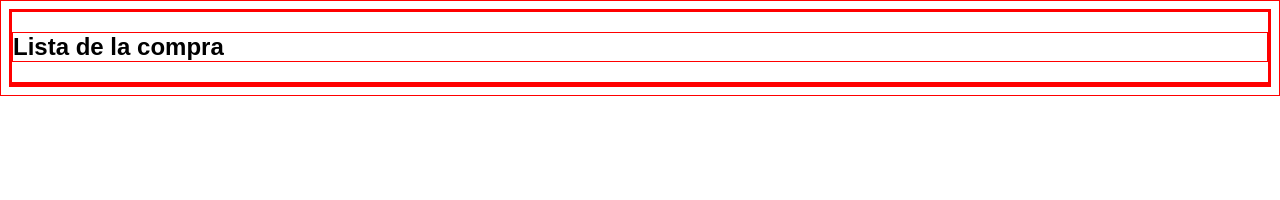
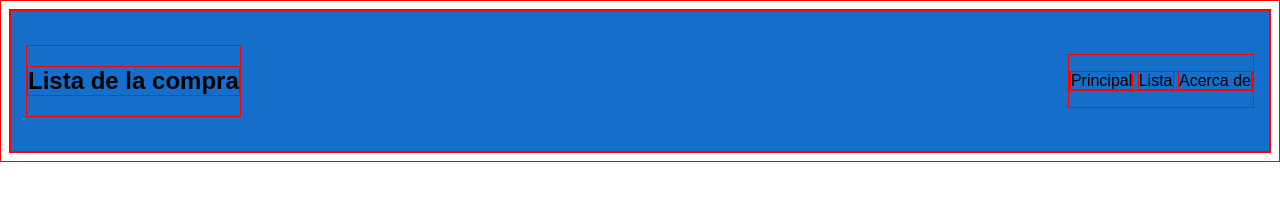
Before and after one commit to rtrepis/202207-w1ch4-ramon-trepat, a plain HTML site: page index.html in a window 1280 px wide. Drawn offline with Linux system fonts and the light colour scheme.

Commit message:
aside HTML & CSS

```diff
--- a/css/style.css
+++ b/css/style.css
@@ -6,4 +6,19 @@ html {
   font-family: Arial, Helvetica, sans-serif;
 }
 .side {
+  display: flex;
+  justify-content: space-between;
+  background-color: #156fca;
+  padding: 20px 15px;
+  height: 100px;
+  align-items: center;
 }
+
+.side__menu {
+  display: flex;
+  justify-content: space-between;
+}
+
+.side__seccions {
+  padding: 0;
+}
--- a/index.html
+++ b/index.html
@@ -8,10 +8,16 @@
   </head>
   <body>
     <aside class="side">
-      <div class="side--title">
+      <div class="side__title">
         <h1>Lista de la compra</h1>
       </div>
-      <div class="side--menu"></div>
+      <div class="side__menu">
+        <ul class="side__seccions">
+          <il class="side__seccion">Principal</il>
+          <il class="side__seccion">Lista</il>
+          <il class="side__seccion">Acerca de</il>
+        </ul>
+      </div>
     </aside>
   </body>
 </html>
```
